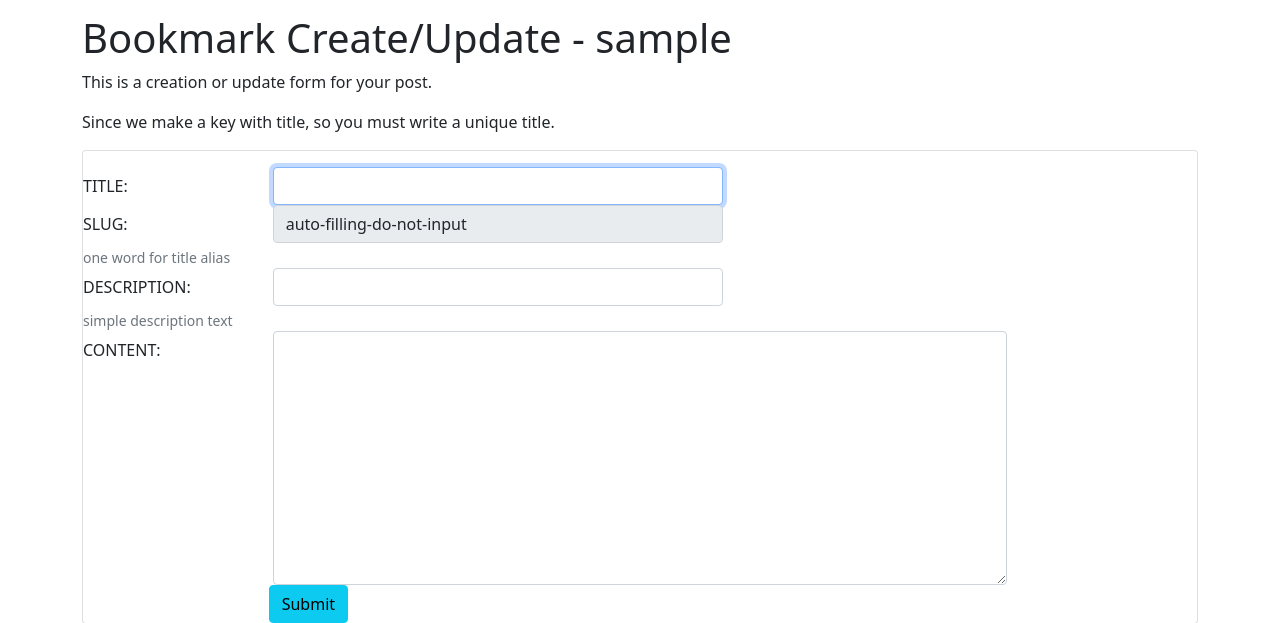
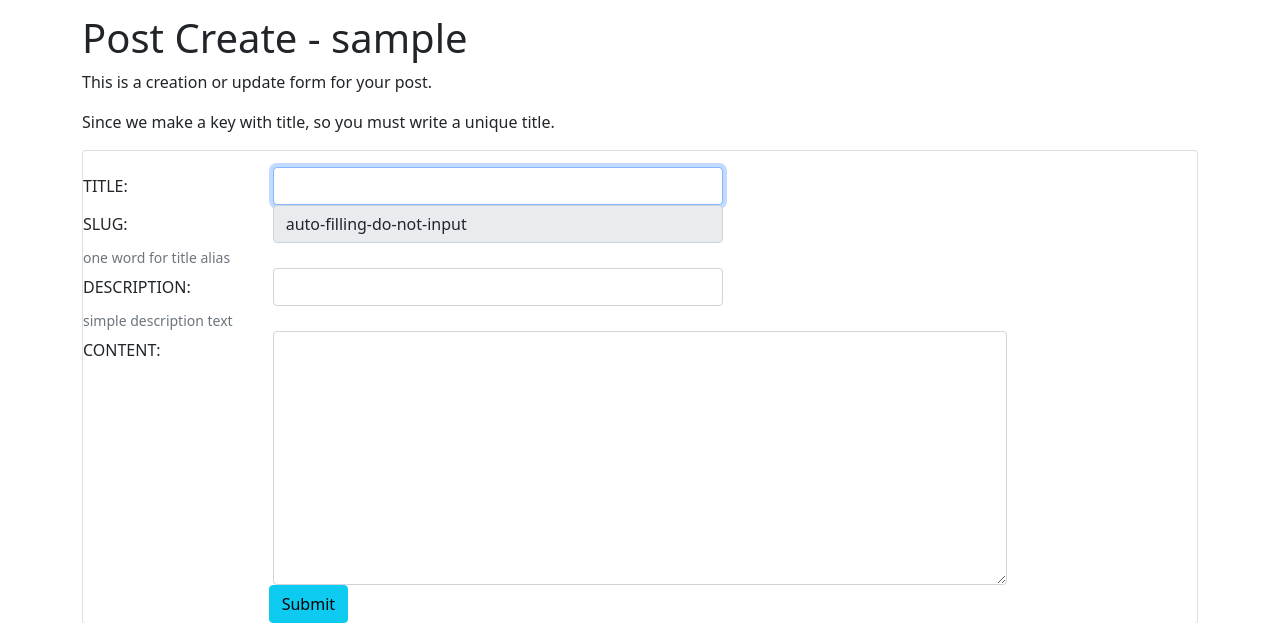
Before and after one commit to mijiFernandes/ycc, a Django app: page /blog/add/ in a window 1280 px wide. Shown: the part 76-699 px from the top of the page. Run offline with Django 3.2, Linux system fonts and the light colour scheme; the visitor is signed in with stand-in values (Sample User, id 1); some libraries are stand-ins or nearby versions.

```diff
--- a/blog/templates/blog/post_form.html
+++ b/blog/templates/blog/post_form.html
@@ -5,7 +5,7 @@
 
 {% block content %}
 
-    <h1>Bookmark Create/Update - {{user}}</h1>
+    <h1>Post Create - {{user}}</h1>
     <p class="font-italic">This is a creation or update form for your post.</p>
     <p class="font-italic">Since we make a key with title, so you must write a unique title.</p>
 
```
